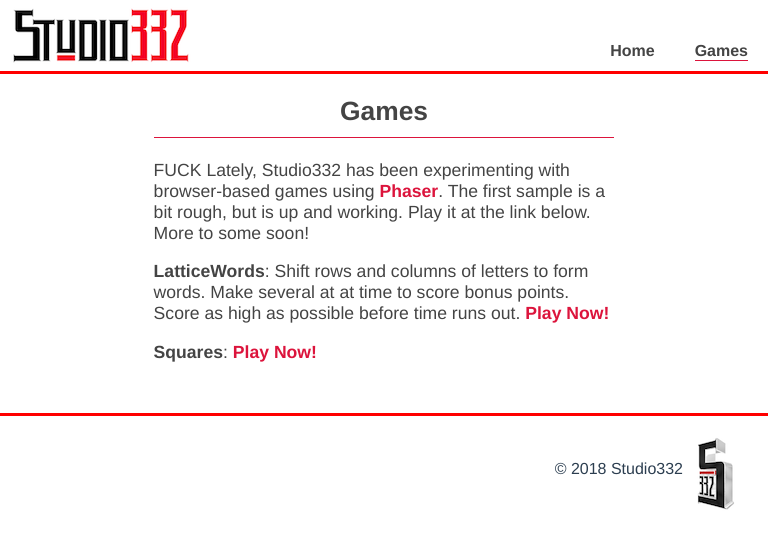
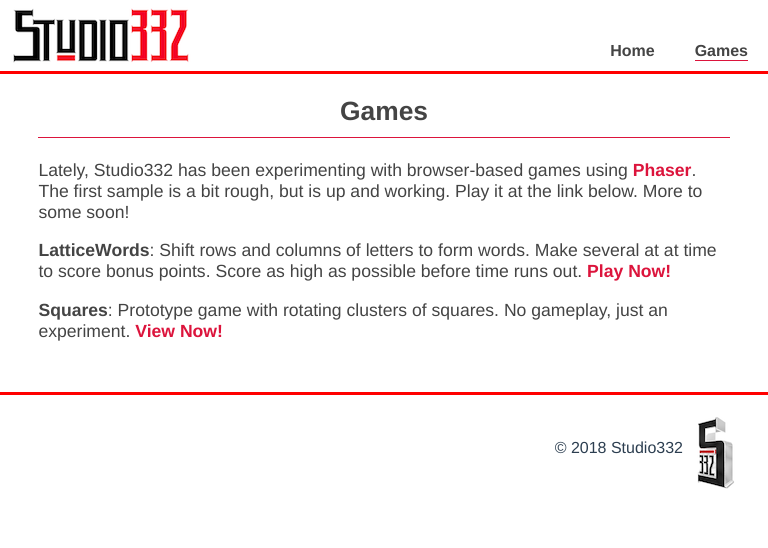
Before and after one commit to louffoster/studio332site, a Vue app in the folder frontend/: page /games in a window 768 px wide. Shown: the top 548 px of the page. Built offline with nearby package versions, Linux system fonts and the light colour scheme.

Commit message:
package updates. text cleanup

```diff
--- a/frontend/package.json
+++ b/frontend/package.json
@@ -11,6 +11,7 @@
     "axios": "^0.19.0",
     "js-cookie": "^2.2.0",
     "phaser": " 3.19.0",
+    "purecss": "^1.0.0",
     "vue": "^2.6.10",
     "vue-router": "^3.0.3"
   },
--- a/frontend/public/index.html
+++ b/frontend/public/index.html
@@ -4,6 +4,8 @@
     <meta charset="utf-8">
     <meta http-equiv="X-UA-Compatible" content="IE=edge">
     <meta name="viewport" content="width=device-width,initial-scale=1.0">
+    <link rel="stylesheet" href="https://use.fontawesome.com/releases/v5.8.1/css/all.css"
+        integrity="sha384-50oBUHEmvpQ+1lW4y57PTFmhCaXp0ML5d60M1M7uH2+nqUivzIebhndOJK28anvf" crossorigin="anonymous">
     <link rel="icon" href="<%= BASE_URL %>favicon.png">
     <title>Studio332</title>
   </head>
--- a/frontend/src/views/Games.vue
+++ b/frontend/src/views/Games.vue
@@ -4,7 +4,7 @@
     <div class="content">
       <h2>Games</h2>
       <p>
-        FUCK Lately, Studio332 has been experimenting with browser-based games using
+        Lately, Studio332 has been experimenting with browser-based games using
         <a href="https://phaser.io/" target="_blank">Phaser</a>. The first sample is a bit rough,
         but is up and working. Play it at the link below. More to some soon!
       </p>
@@ -14,8 +14,8 @@
         <router-link :to="{ name: 'latticewords'}"><span>Play Now!</span></router-link>
       </p>
       <p>
-        <b>Squares</b>:
-        <router-link :to="{ name: 'squares'}"><span>Play Now!</span></router-link>
+        <b>Squares</b>: Prototype game with rotating clusters of squares. No gameplay, just an experiment.
+        <router-link :to="{ name: 'squares'}"><span>View Now!</span></router-link>
       </p>
     </div>
   </div>
@@ -34,10 +34,19 @@
 <style scoped>
 div.content {
   text-align: left;
-  width: 60%;
   margin: 0 auto;
   color: #444;
   font-size: 1.1em;
+}
+@media only screen and (min-width: 768px) {
+   div.content {
+      width: 60%;
+   }
+}
+@media only screen and (max-width: 768px) {
+   div.content {
+      width: 90%;
+   }
 }
 h2 {
   text-align: center;
--- a/frontend/src/views/Home.vue
+++ b/frontend/src/views/Home.vue
@@ -1,6 +1,6 @@
 <template>
    <div>
-      <Studio332Header page="home"/>
+      <Studio332Header page="home" />
       <div class="content">
          <h2>Welcome</h2>
          <p>
@@ -9,15 +9,19 @@
             gaming, backend services, database desgn, educational software and web app development. Some of our core
             skills include:
          </p>
-         <p class="list">
-            Go, Vue.js, Ruby on Rails, Java, Neo4j, MySQL and PostgresSQL
-         </p>
+         <p class="list">Go, Vue.js, Ruby on Rails, Java, Neo4j, MySQL and PostgresSQL</p>
          <p>Check out some of our publicly released code here:</p>
-            <ul>
-               <li><a href="https://github.com/louffoster/BlastWords">Android game: BlastWords</a></li>
-               <li><a href="https://github.com/louffoster/flickit">Android game: FlickIt Alley</a></li>
-               <li><a href="https://github.com/louffoster/studio332-site">This site</a></li>
-            </ul>
+         <ul>
+            <li>
+               <a href="https://github.com/louffoster/BlastWords">Android game: BlastWords</a>
+            </li>
+            <li>
+               <a href="https://github.com/louffoster/flickit">Android game: FlickIt Alley</a>
+            </li>
+            <li>
+               <a href="https://github.com/louffoster/studio332-site">This site</a>
+            </li>
+         </ul>
          <p>
             Do you have an idea for an app, and need an experienced team to make your idea a reality?
             We can help. Contact us at
@@ -42,10 +46,19 @@
 <style scoped>
 div.content {
    text-align: left;
-   width: 60%;
    margin: 0 auto;
    color: #444;
    font-size: 1.1em;
+}
+@media only screen and (min-width: 768px) {
+   div.content {
+      width: 60%;
+   }
+}
+@media only screen and (max-width: 768px) {
+   div.content {
+      width: 90%;
+   }
 }
 h2 {
    text-align: center;
```
Also changed, not shown: 1 other file (tests, documents, lock files or other folders).
